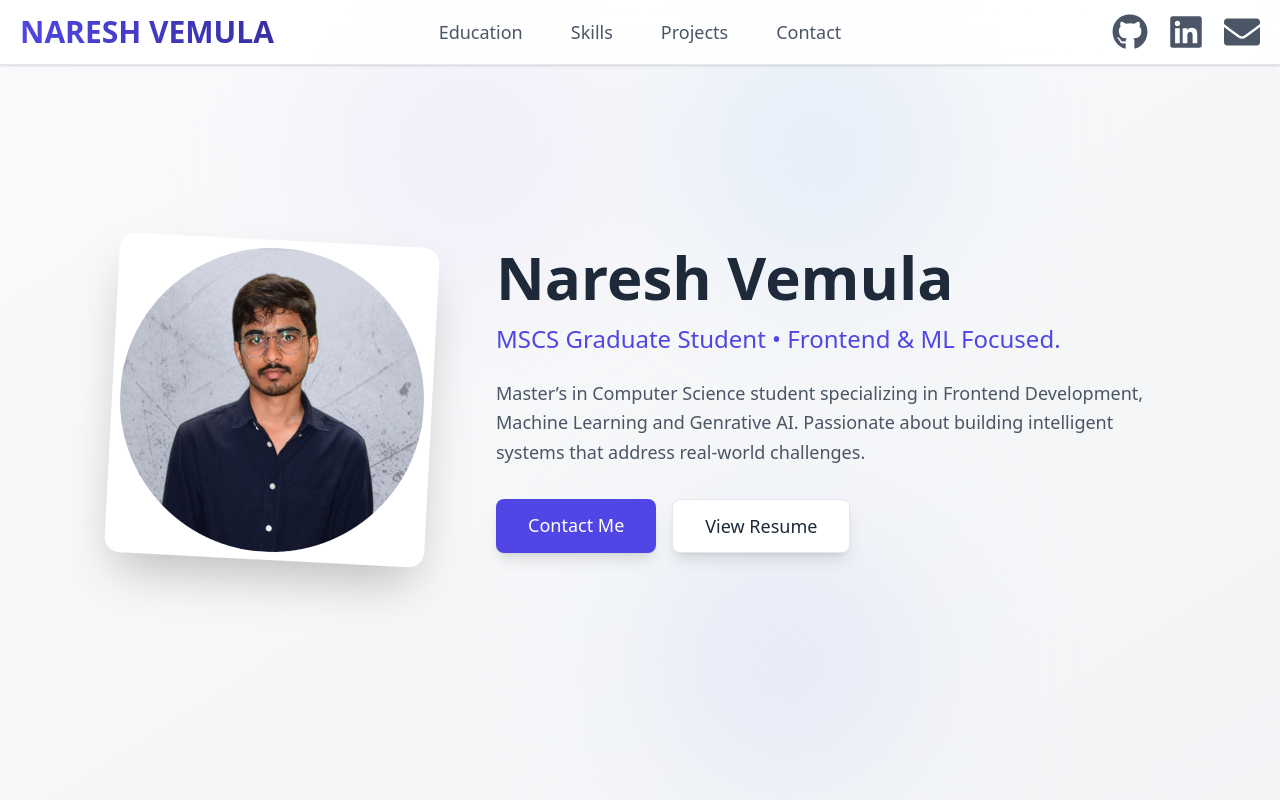
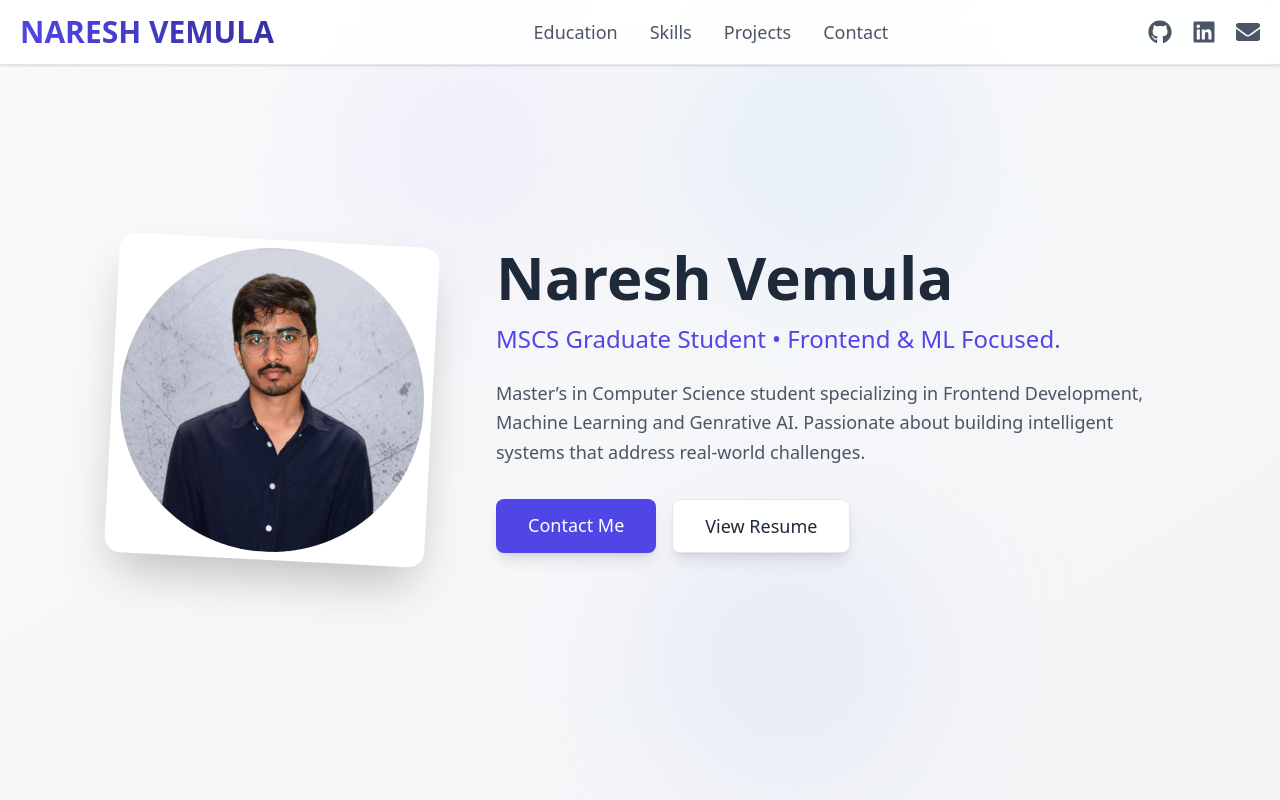
Before and after one commit to Naresh-081/My-Portfolio, a Next.js app: page / in a window 1280 px wide. Shown: the top 800 px of the page. Built offline with nearby package versions, Linux system fonts and the light colour scheme.

Commit message:
made it responsive

```diff
--- a/app/components/Header.tsx
+++ b/app/components/Header.tsx
@@ -1,44 +1,42 @@
-// components/Header.tsx
 'use client';
 import Link from 'next/link';
 import { useState } from 'react';
-import { FaGithub, FaLinkedin, FaEnvelope } from 'react-icons/fa';
+import { FaGithub, FaLinkedin, FaEnvelope, FaBars, FaTimes } from 'react-icons/fa';
 
 export default function Header() {
   const [activeSection, setActiveSection] = useState('hero');
+  const [isMobileMenuOpen, setIsMobileMenuOpen] = useState(false);
 
   const handleScroll = (e: React.MouseEvent, sectionId: string) => {
     e.preventDefault();
-    setActiveSection(sectionId.toLowerCase()); // Ensure lowercase match
+    setActiveSection(sectionId.toLowerCase());
+    setIsMobileMenuOpen(false); // Close menu on selection
     document.getElementById(sectionId.toLowerCase())?.scrollIntoView({
       behavior: 'smooth',
       block: 'start'
     });
   };
 
+  const navLinks = ['education', 'skills', 'projects', 'contact'];
+
   return (
-    <header className="fixed top-0 w-full backdrop-blur-md z-50 shadow-sm border-b border-gray-200 bg-white/90">
+    <header className="fixed top-0 w-full z-50 bg-white/90 backdrop-blur-md border-b border-gray-200 shadow-sm">
       <nav className="max-w-7xl mx-auto px-5 h-16 flex items-center justify-between">
         {/* Left-aligned name/logo */}
-        <div className="flex-1">
-          <Link
-            href="#hero"
-            onClick={(e) => handleScroll(e, 'hero')}
-            className="text-3xl font-bold bg-gradient-to-r from-[#4f46e5] to-[#3730a3] bg-clip-text text-transparent"
-          >
+        <div className="text-3xl font-bold bg-gradient-to-r from-[#4f46e5] to-[#3730a3] bg-clip-text text-transparent">
+          <Link href="#hero" onClick={(e) => handleScroll(e, 'hero')}>
             NARESH VEMULA
           </Link>
         </div>
 
-        {/* Center-aligned navigation */}
-        <div className="flex-1 flex justify-center">
-          <div className="flex gap-8">
-            {['education', 'skills', 'projects', 'contact'].map((section) => ( // Changed to lowercase
+        {/* Desktop Nav */}
+        <div className="hidden md:flex gap-8">
+          {navLinks.map((section) => (
             <Link
               key={section}
               href={`#${section}`}
               onClick={(e) => handleScroll(e, section)}
-                className={`capitalize text-lg font-medium px-2 py-1 transition-all ${
+              className={`capitalize text-lg font-medium transition-all ${
                 activeSection === section
                   ? 'text-[#4338ca] border-b-2 border-[#4f46e5]'
                   : 'text-gray-600 hover:text-[#4f46e5]'
@@ -48,23 +46,61 @@ export default function Header() {
             </Link>
           ))}
         </div>
+
+        {/* Social Icons (always visible) */}
+        <div className="hidden md:flex gap-5">
+          <a href="https://github.com/Naresh-081" target="_blank" className="text-gray-600 hover:text-[#4f46e5]">
+            <FaGithub size={24} />
+          </a>
+          <a href="https://www.linkedin.com/in/naresh-vemula-149b15238/" target="_blank" className="text-gray-600 hover:text-[#4f46e5]">
+            <FaLinkedin size={24} />
+          </a>
+          <a href="mailto:nvemula@islander.tamucc.edu" className="text-gray-600 hover:text-[#4f46e5]">
+            <FaEnvelope size={24} />
+          </a>
         </div>
 
-        {/* Right-aligned social links */}
-        <div className="flex-1 flex justify-end">
-          <div className="flex gap-5">
-            <a href="https://github.com/Naresh-081" target="_blank" className="text-gray-600 hover:text-[#4f46e5] transition-colors flex items-center">
-              <FaGithub size={36} />
+        {/* Mobile Menu Icon */}
+        <button
+          className="md:hidden text-gray-600 hover:text-[#4f46e5] focus:outline-none"
+          onClick={() => setIsMobileMenuOpen(!isMobileMenuOpen)}
+        >
+          {isMobileMenuOpen ? <FaTimes size={24} /> : <FaBars size={24} />}
+        </button>
+      </nav>
+
+      {/* Mobile Menu Dropdown */}
+      {isMobileMenuOpen && (
+        <div className="md:hidden bg-white border-t border-gray-200 shadow-md px-5 py-4 space-y-4">
+          {navLinks.map((section) => (
+            <Link
+              key={section}
+              href={`#${section}`}
+              onClick={(e) => handleScroll(e, section)}
+              className={`block capitalize text-lg font-medium ${
+                activeSection === section
+                  ? 'text-[#4338ca]'
+                  : 'text-gray-600 hover:text-[#4f46e5]'
+              }`}
+            >
+              {section}
+            </Link>
+          ))}
+
+          {/* Mobile Social Icons */}
+          <div className="flex justify-start gap-4 pt-4 border-t border-gray-100">
+            <a href="https://github.com/Naresh-081" target="_blank" className="text-gray-600 hover:text-[#4f46e5]">
+              <FaGithub size={24} />
             </a>
-            <a href="https://www.linkedin.com/in/naresh-vemula-149b15238/" target="_blank" className="text-gray-600 hover:text-[#4f46e5] transition-colors flex items-center">
-              <FaLinkedin size={36} />
+            <a href="https://www.linkedin.com/in/naresh-vemula-149b15238/" target="_blank" className="text-gray-600 hover:text-[#4f46e5]">
+              <FaLinkedin size={24} />
             </a>
-            <a href="mailto:nvemula@islander.tamucc.edu" className="text-gray-600 hover:text-[#4f46e5] transition-colors flex items-center">
-              <FaEnvelope size={36} />
+            <a href="mailto:nvemula@islander.tamucc.edu" className="text-gray-600 hover:text-[#4f46e5]">
+              <FaEnvelope size={24} />
             </a>
           </div>
         </div>
-      </nav>
+      )}
     </header>
   );
 }
```
Lines whose indentation alone changed are shown as unchanged.
